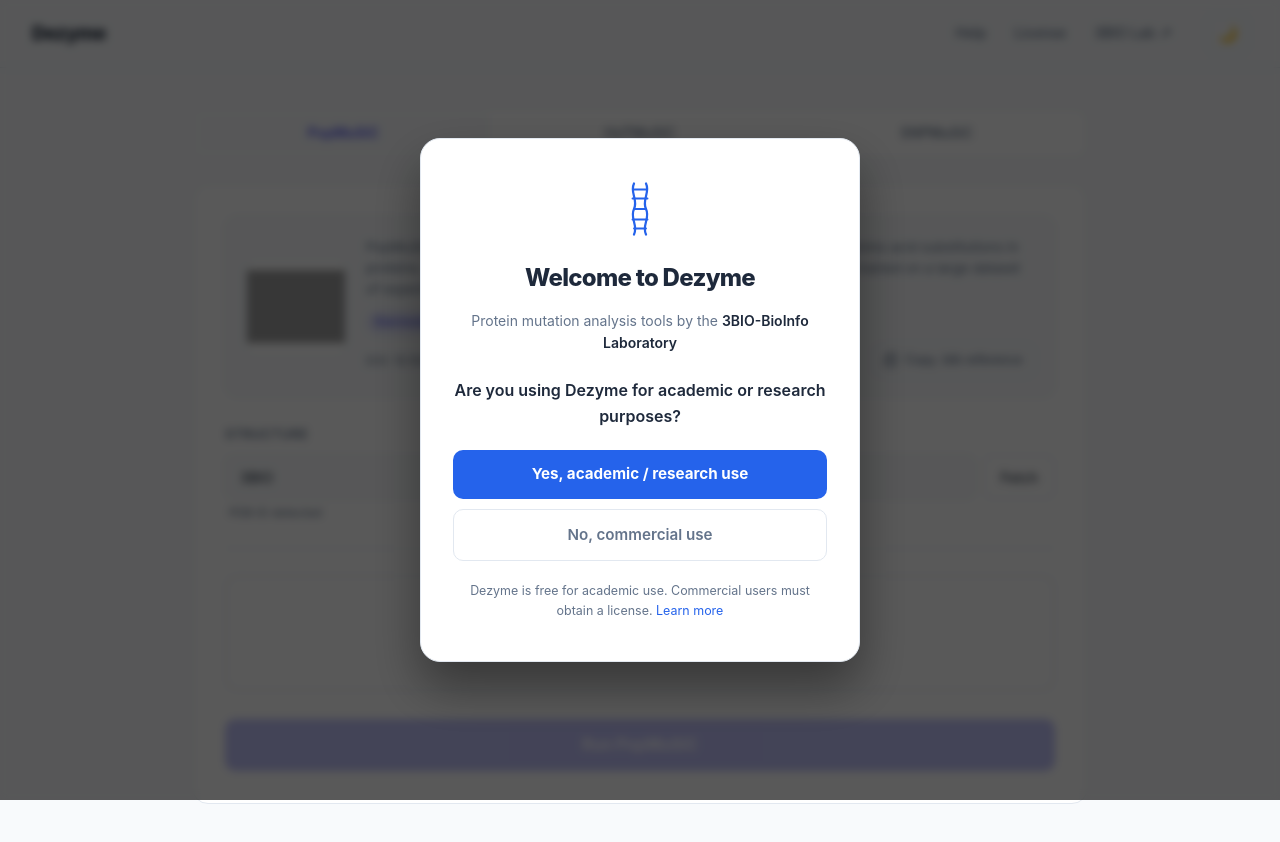
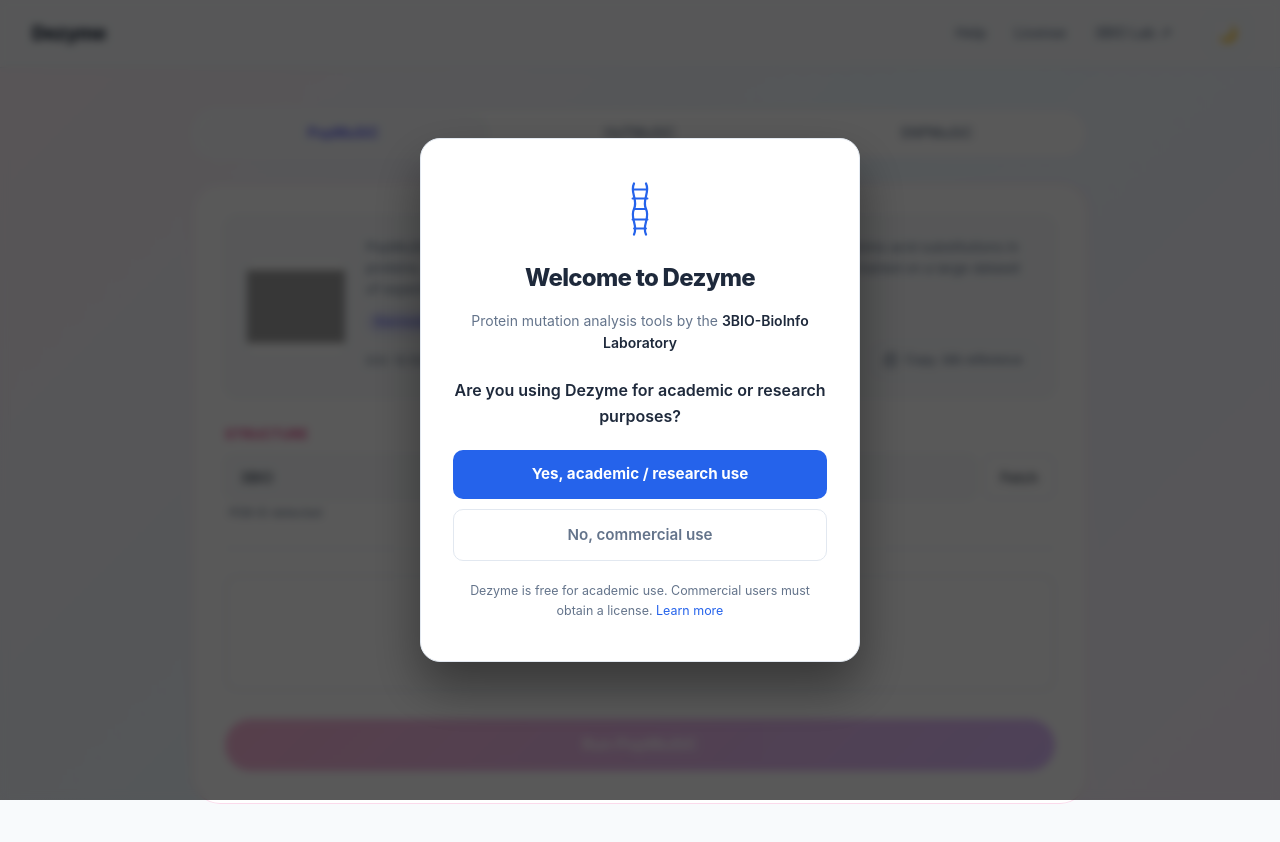
Before and after one commit to Benoitdw/dezyme_frontend, a SvelteKit app: page /run in a window 1280 px wide. Built offline with nearby package versions, Linux system fonts and the light colour scheme; grey boxes are pictures that could not be loaded.

Commit message:
theme link to tool

```diff
--- a/src/app.css
+++ b/src/app.css
@@ -25,7 +25,73 @@
 	font-family: 'Inter', -apple-system, BlinkMacSystemFont, "Segoe UI", Roboto, "Helvetica Neue", Arial, sans-serif;
 	background-color: var(--bg);
 	color: var(--text);
-	transition: background-color 0.2s ease, color 0.2s ease;
+	transition: background 0.5s ease, color 0.2s ease;
 	line-height: 1.6;
 	font-size: 16px;
 }
+
+/* ── Tool themes ────────────────────────────────────────────────── */
+
+/* Full-screen background layer — only this fades, content stays put */
+body::before {
+	content: '';
+	position: fixed;
+	inset: 0;
+	z-index: -1;
+	pointer-events: none;
+	opacity: 1;
+	transition: opacity 0.28s ease;
+}
+
+body.tool-transitioning::before {
+	opacity: 0;
+}
+
+/* hotmusic — fire & heat */
+body[data-tool='hotmusic']::before {
+	background: linear-gradient(145deg, #fff7ed, #fef3c7, #fff0e6, #fff7ed);
+	background-size: 300% 300%;
+	animation: hot-shift 8s ease-in-out infinite;
+}
+
+@keyframes hot-shift {
+	0%, 100% { background-position: 0% 50%; }
+	50%       { background-position: 100% 50%; }
+}
+
+/* popmusic — bubbly & vivid */
+body[data-tool='popmusic']::before {
+	background-image:
+		radial-gradient(circle, rgba(236, 72, 153, 0.07) 1.5px, transparent 1.5px),
+		linear-gradient(135deg, #fdf2f8 0%, #f0f9ff 50%, #fdf4ff 100%);
+	background-size: 22px 22px, 100% 100%;
+}
+
+/* snpmusic — mutations & genomics */
+body[data-tool='snpmusic']::before {
+	background-image:
+		repeating-linear-gradient(0deg,  rgba(16, 185, 129, 0.07) 0px, transparent 1px, transparent 28px),
+		repeating-linear-gradient(90deg, rgba(16, 185, 129, 0.07) 0px, transparent 1px, transparent 28px),
+		linear-gradient(145deg, #f0fdf4 0%, #ecfdf5 60%, #f0fdfa 100%);
+}
+
+/* Dark mode variants */
+:root[data-theme='dark'] body[data-tool='hotmusic']::before {
+	background: linear-gradient(145deg, #1c0a00, #2d1200, #1a0800, #2d1200);
+	background-size: 300% 300%;
+	animation: hot-shift 8s ease-in-out infinite;
+}
+
+:root[data-theme='dark'] body[data-tool='popmusic']::before {
+	background-image:
+		radial-gradient(circle, rgba(236, 72, 153, 0.08) 1.5px, transparent 1.5px),
+		linear-gradient(135deg, #1a0d1a 0%, #0d1a2e 50%, #1a0d2e 100%);
+	background-size: 22px 22px, 100% 100%;
+}
+
+:root[data-theme='dark'] body[data-tool='snpmusic']::before {
+	background-image:
+		repeating-linear-gradient(0deg,  rgba(16, 185, 129, 0.08) 0px, transparent 1px, transparent 28px),
+		repeating-linear-gradient(90deg, rgba(16, 185, 129, 0.08) 0px, transparent 1px, transparent 28px),
+		linear-gradient(145deg, #001a0f 0%, #00150c 60%, #00120a 100%);
+}
--- a/src/routes/run/+page.svelte
+++ b/src/routes/run/+page.svelte
@@ -17,14 +17,25 @@
 	let selectedChains = $state<string[]>([]);
 	let pdbError = $state<string | null>(null);
 	let submitting = $state(false);
+	let transitioning = $state(false);
 
 	let tool = $derived(tools[selectedTool]);
 
-	function onToolChange(id: ToolId) {
+	$effect(() => {
+		document.body.setAttribute('data-tool', selectedTool);
+		return () => document.body.removeAttribute('data-tool');
+	});
+
+	async function onToolChange(id: ToolId) {
+		transitioning = true;
+		document.body.classList.add('tool-transitioning');
+		await new Promise<void>((r) => setTimeout(r, 280));
 		selectedTool = id;
 		if (pdbMeta) {
-			selectedChains = tool.chainRule.preselect(pdbMeta.chains);
+			selectedChains = tools[id].chainRule.preselect(pdbMeta.chains);
 		}
+		document.body.classList.remove('tool-transitioning');
+		transitioning = false;
 	}
 
 	function onPdbLoaded(meta: PdbMeta) {
@@ -57,7 +68,7 @@
 	}
 </script>
 
-<div class="page">
+<div class="page" data-tool={selectedTool} class:transitioning>
 	<div class="tool-tabs">
 		{#each toolList as t}
 			<button
@@ -117,6 +128,74 @@
 		max-width: 960px;
 		margin: 0 auto;
 		padding: 2.5rem 2rem;
+		position: relative;
+		border-radius: 1.25rem;
+		transition: opacity 0.28s ease;
+	}
+
+	.page.transitioning {
+		opacity: 0;
+	}
+
+	/* ── hotmusic — fire & heat ─────────────────────────────────── */
+
+	.page[data-tool='hotmusic'] :global(.form-card) {
+		border-color: rgba(251, 113, 30, 0.3);
+		box-shadow: 0 0 28px rgba(251, 113, 30, 0.12), 0 0 72px rgba(239, 68, 68, 0.06);
+		animation: ember-glow 4s ease-in-out infinite;
+	}
+
+	@keyframes ember-glow {
+		0%, 100% { box-shadow: 0 0 28px rgba(251, 113, 30, 0.12), 0 0 72px rgba(239, 68, 68, 0.06); }
+		50% { box-shadow: 0 0 40px rgba(251, 113, 30, 0.22), 0 0 90px rgba(239, 68, 68, 0.12); }
+	}
+
+	.page[data-tool='hotmusic'] :global(.section-label) {
+		color: #c2410c;
+	}
+
+	.page[data-tool='hotmusic'] :global(.submit-btn) {
+		background: linear-gradient(135deg, #ea580c, #dc2626);
+	}
+
+	/* ── popmusic — bubbly & vivid ──────────────────────────────── */
+
+	.page[data-tool='popmusic'] :global(.form-card) {
+		border-color: rgba(236, 72, 153, 0.2);
+		border-radius: 1.75rem;
+	}
+
+	.page[data-tool='popmusic'] :global(.tool-tabs) {
+		border-radius: 999px;
+	}
+
+	.page[data-tool='popmusic'] :global(.tab) {
+		border-radius: 999px;
+	}
+
+	.page[data-tool='popmusic'] :global(.section-label) {
+		color: #db2777;
+	}
+
+	.page[data-tool='popmusic'] :global(.submit-btn) {
+		background: linear-gradient(135deg, #ec4899, #a855f7);
+		border-radius: 999px;
+	}
+
+	/* ── snpmusic — mutations & genomics ────────────────────────── */
+
+	.page[data-tool='snpmusic'] :global(.form-card) {
+		border-color: rgba(16, 185, 129, 0.25);
+	}
+
+	.page[data-tool='snpmusic'] :global(.section-label) {
+		font-family: 'Courier New', Courier, monospace;
+		color: #059669;
+		letter-spacing: 0.1em;
+	}
+
+	.page[data-tool='snpmusic'] :global(.submit-btn) {
+		background: linear-gradient(135deg, #059669, #0284c7);
 	}
 
 	.tool-tabs {
```
